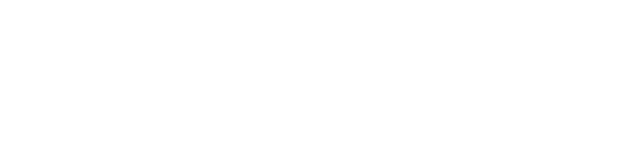
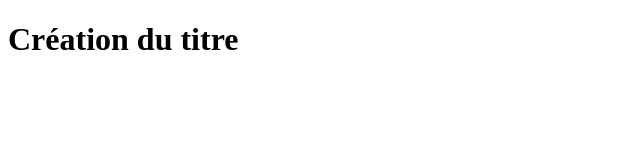
Before and after one commit to FannyBonnet/helloWorld, a plain HTML site: page index.html in a window 1280 px wide. Shown: the whole page, without its empty margins (0-640 px from the left). Drawn offline with Linux system fonts and the light colour scheme.

Commit message:
update h1 index.html
ajout d'un h1: "Création du titre"

```diff
--- a/index.html
+++ b/index.html
@@ -7,5 +7,6 @@
     <title>page test</title>
 </head>
 <body>
+    <h1>Création du titre</h1>
 </body>
 </html>
```
